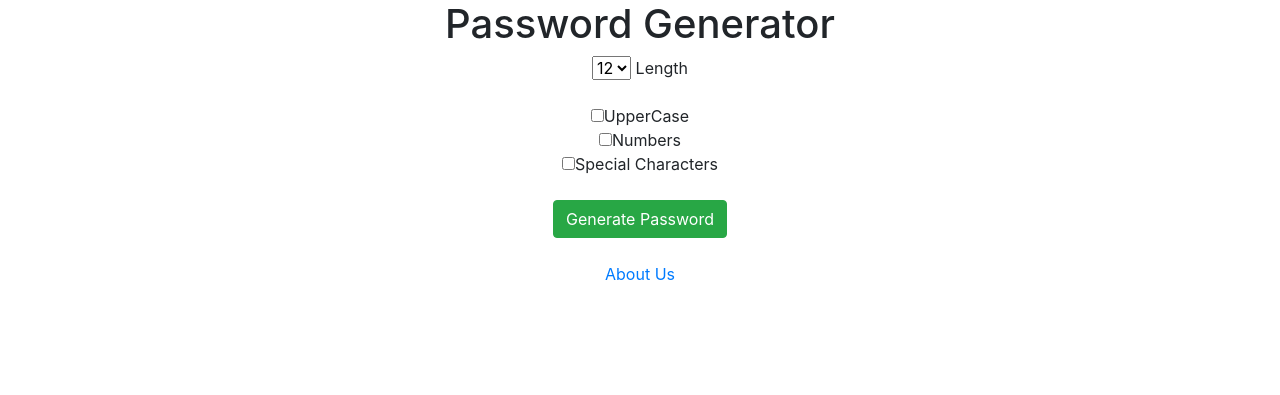
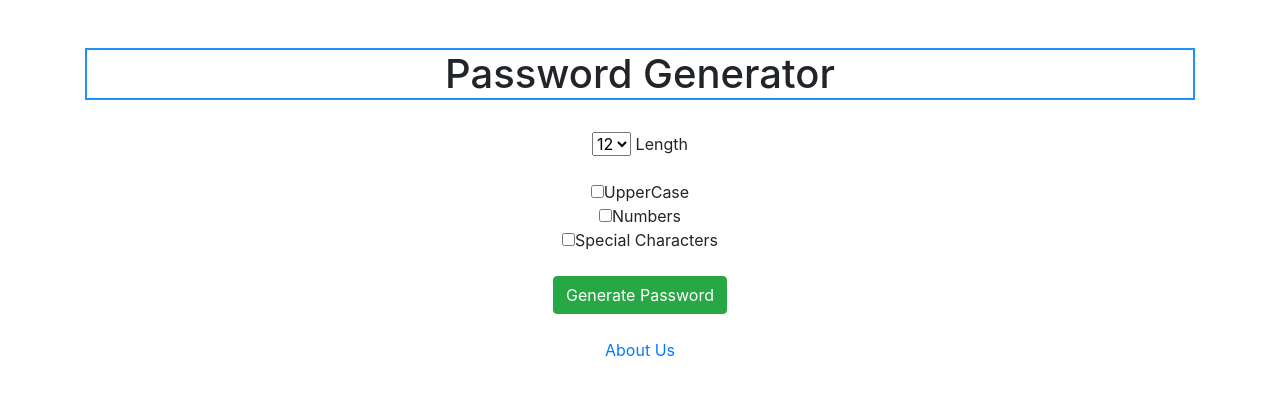
Before and after one commit to Pooryamn/Django_PassGenerator, a Django app: page / in a window 1280 px wide. Shown: the top 395 px of the page. Run offline with Django 3.2, Linux system fonts and the light colour scheme; some libraries are stand-ins or nearby versions.

Commit message:
some design changes

```diff
--- a/Generator/templates/generator/home.html
+++ b/Generator/templates/generator/home.html
@@ -1,7 +1,10 @@
 <link rel="stylesheet" href="https://stackpath.bootstrapcdn.com/bootstrap/4.4.1/css/bootstrap.min.css" integrity="sha384-Vkoo8x4CGsO3+Hhxv8T/Q5PaXtkKtu6ug5TOeNV6gBiFeWPGFN9MuhOf23Q9Ifjh" crossorigin="anonymous">
 
 <div class="container text-center">
-    <h1>Password Generator</h1>
+    <br>
+    <br>
+    <h1 style="border:2px solid DodgerBlue;">Password Generator</h1>
+    <br>
 
     <form action="{% url 'password' %}">
         <select name="length">
```
